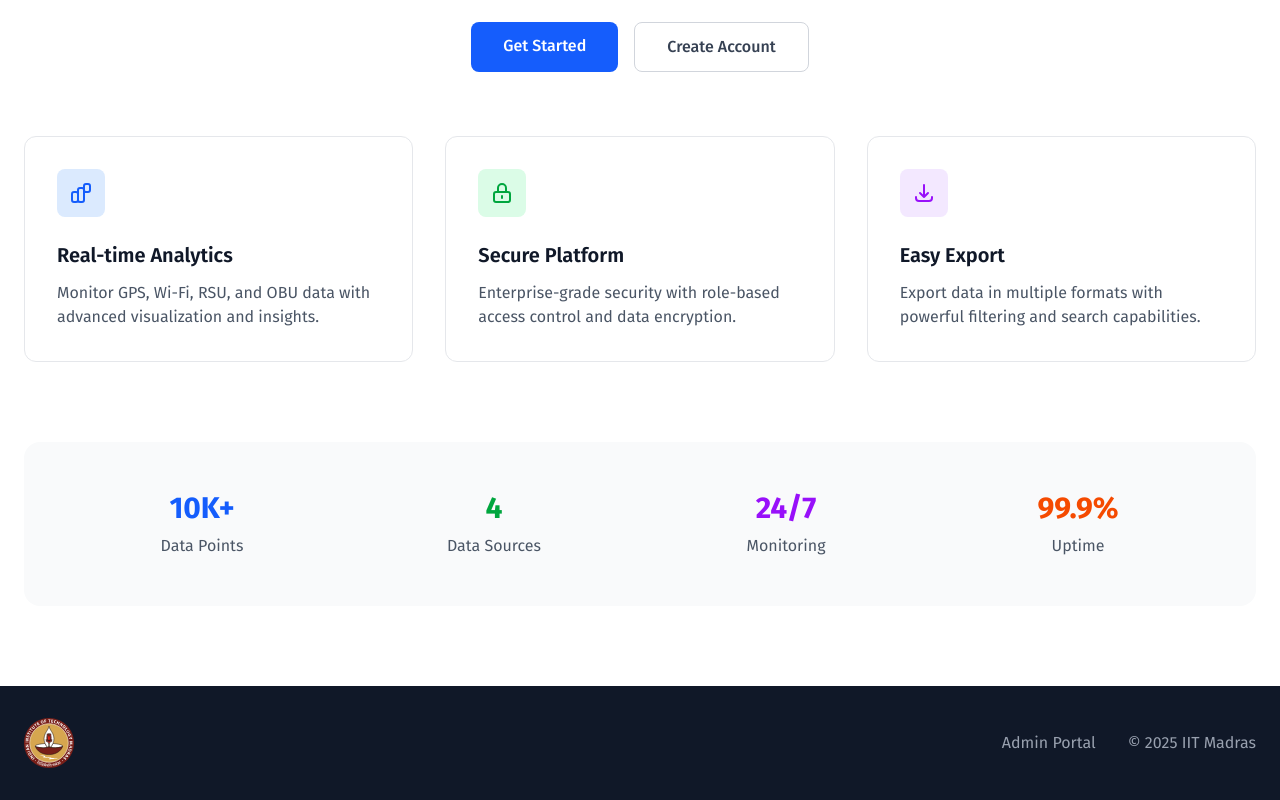
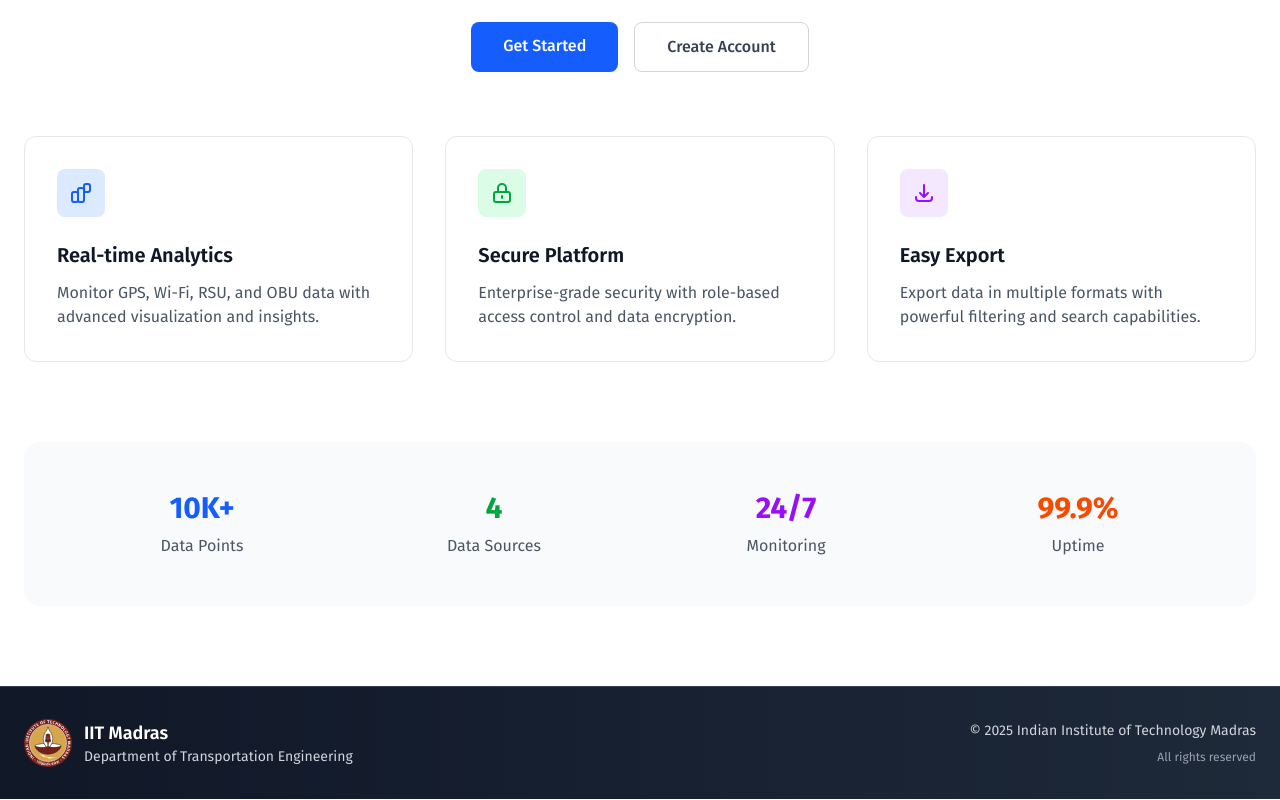
Before and after one commit to CapAru/Transportation-IITM, a Next.js app: page / in a window 1280 px wide. Shown: the part 402-1202 px from the top of the page. Built offline with nearby package versions, Linux system fonts and the light colour scheme; no server answers.

Commit message:
Added a footer and made sticky navbar

```diff
--- a/src/app/layout.js
+++ b/src/app/layout.js
@@ -1,9 +1,13 @@
 "use client";
+import PageFooter from "@/components/PageFooter";
 import "./globals.css";
 export default function RootLayout({ children }) {
     return (
-        <html lang="en">
-            <body className="fira-sans">{children}</body>
+        <html lang="en" className="h-full">
+            <body className="fira-sans h-full flex flex-col">
+                <main className="flex-1">{children}</main>
+                <PageFooter />
+            </body>
         </html>
     );
 }
--- a/src/app/page.js
+++ b/src/app/page.js
@@ -1,5 +1,6 @@
 "use client";
 
+import NavBar from "@/components/NavBar";
 import Link from "next/link";
 import { useState, useEffect } from "react";
 
@@ -12,7 +13,7 @@ export default function Home() {
         document.title = "TDMS - Home";
         document.description =
             "Welcome to the Transport Data Management System. Access transportation data and analytics at IIT Madras.";
-    })
+    });
     useEffect(() => {
         // Check if user is logged in
         async function checkAuthStatus() {
@@ -52,33 +53,14 @@ export default function Home() {
     return (
         <div className="min-h-screen bg-white">
             {/* Navigation */}
-            <nav className="flex justify-between items-center px-6 py-4 lg:px-12 bg-white shadow-sm">
-                <div className="flex items-center">
-                    <img src="/IIT_Madras_Logo.svg" width={"50px"} />
-                </div>
 
-                {isLoggedIn ? (
-                    <div className="flex items-center space-x-6">
-                        <span className="text-gray-600 hidden md:block">
-                            Welcome,{" "}
-                            <span className="font-semibold text-gray-900">
-                                {userData?.name}
-                            </span>
-                        </span>
-                        <Link
-                            href="/contents"
-                            className="text-gray-600 hover:text-blue-600 transition-colors font-medium"
-                        >
-                            Contents
-                        </Link>
-                        <Link
-                            href="/user/profile"
-                            className="text-gray-600 hover:text-blue-600 transition-colors font-medium"
-                        >
-                            Profile
-                        </Link>
+            {isLoggedIn ? (
+                <NavBar />
+            ) : (
+                <nav className="flex justify-between items-center px-6 py-4 lg:px-12 bg-white shadow-sm">
+                    <div className="flex items-center">
+                        <img src="/IIT_Madras_Logo.svg" width={"50px"} />
                     </div>
-                ) : (
                     <div className="hidden md:flex space-x-8">
                         <Link
                             href="/login"
@@ -93,8 +75,8 @@ export default function Home() {
                             Register
                         </Link>
                     </div>
-                )}
-            </nav>
+                </nav>
+            )}
 
             {isLoggedIn ? (
                 // Logged in user dashboard
@@ -405,30 +387,6 @@ export default function Home() {
                     </div>
                 </div>
             )}
-
-            {/* Footer */}
-            <footer className="bg-gray-900 text-white py-8">
-                <div className="max-w-7xl mx-auto px-6">
-                    <div className="flex flex-col md:flex-row justify-between items-center">
-                        <div className="flex items-center">
-                            <img src="/IIT_Madras_Logo.svg" width={"50px"} />
-                        </div>
-                        <div className="flex space-x-8">
-                            {!isLoggedIn && (
-                                <Link
-                                    href="/admin"
-                                    className="text-gray-400 hover:text-white transition-colors"
-                                >
-                                    Admin Portal
-                                </Link>
-                            )}
-                            <span className="text-gray-400">
-                                © 2025 IIT Madras
-                            </span>
-                        </div>
-                    </div>
-                </div>
-            </footer>
         </div>
     );
 }
--- a/src/components/NavBar.jsx
+++ b/src/components/NavBar.jsx
@@ -24,9 +24,8 @@ export default function NavBar() {
             setIsLoggingOut(false);
         }
     };
-
     return (
-        <nav className="bg-white text-gray-800 z-50 w-full shadow-lg">
+        <nav className="bg-white text-gray-800 z-50 w-full shadow-lg sticky top-0">
             <div className="max-w-7xl mx-auto px-4 sm:px-6 lg:px-4">
                 <div className="flex justify-between items-center h-16">
                     {/* Logo */}
@@ -68,9 +67,7 @@ export default function NavBar() {
                                 onClick={handleLogoutClick}
                                 disabled={isLoggingOut}
                             >
-                                <span className="mr-2">
-                                    Logout
-                                </span>
+                                <span className="mr-2">Logout</span>
                                 {isLoggingOut ? (
                                     <Loader filledColor="red" />
                                 ) : (
--- /dev/null
+++ b/src/components/PageFooter.jsx
@@ -0,0 +1,57 @@
+import Link from "next/link";
+import { usePathname } from "next/navigation";
+export default function PageFooter() {
+    const pathname = usePathname();
+    const isLoginPage = pathname === "/login";
+    const isSignupPage = pathname === "/signup";
+    const isAdminPage = pathname.startsWith("/admin");
+    const isContentsPage = pathname.startsWith("/contents");
+    if (isLoginPage || isSignupPage || isAdminPage || isContentsPage) {
+        return null; // Don't render footer on login, signup, or admin pages
+    }
+    return (
+        <footer className="bg-gradient-to-r from-gray-900 to-gray-800 text-white py-8 mt-auto border-t border-gray-700">
+            <div className="max-w-7xl mx-auto px-6">
+                <div className="flex flex-col md:flex-row justify-between items-center space-y-6 md:space-y-0">
+                    {/* Logo and Institution */}
+                    <div className="flex flex-col items-center md:items-start space-y-3">
+                        <div className="flex items-center space-x-3">
+                            <a
+                                href="https://www.iitm.ac.in/"
+                                target="_blank"
+                                rel="noopener noreferrer"
+                            >
+                                <img
+                                    src="/IIT_Madras_Logo.svg"
+                                    alt="IIT Madras Logo"
+                                    className="w-12 h-12 object-contain"
+                                />
+                            </a>
+                            <div className="text-left">
+                                <h3 className="text-lg font-semibold text-white">
+                                    IIT Madras
+                                </h3>
+                                <a href="https://civil.iitm.ac.in/tran/">
+                                    <p className="text-sm text-gray-300">
+                                        Department of Transportation Engineering
+                                    </p>
+                                </a>
+                            </div>
+                        </div>
+                    </div>
+
+                    {/* Copyright and Links */}
+                    <div className="flex flex-col items-center md:items-end space-y-2">
+                        <div className="text-sm text-gray-300">
+                            © {new Date().getFullYear()} Indian Institute of
+                            Technology Madras
+                        </div>
+                        <div className="text-xs text-gray-400">
+                            All rights reserved
+                        </div>
+                    </div>
+                </div>
+            </div>
+        </footer>
+    );
+}
```
